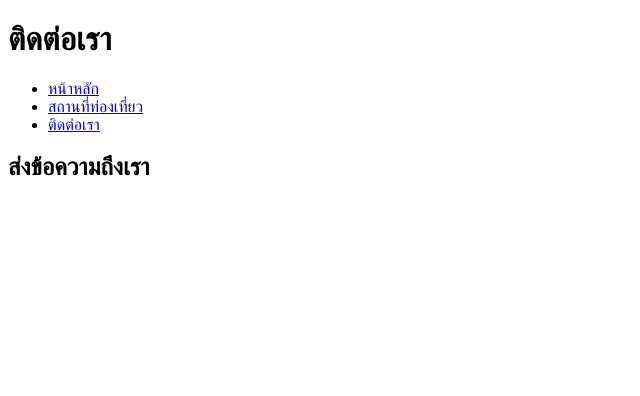
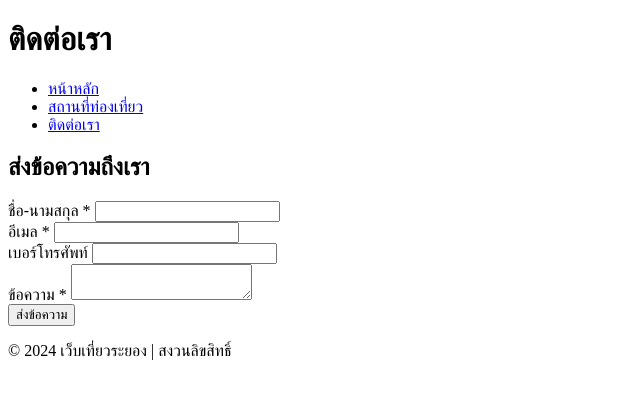
Before and after one commit to kitti66160019/rayong-travel-web, a plain HTML site: page contact.html in a window 1280 px wide. Shown: the whole page, without its empty margins (0-640 px from the left). Drawn offline with Linux system fonts and the light colour scheme.

Commit message:
เพิ่ม form และ footer ในหน้าติดต่อ

```diff
--- a/contact.html
+++ b/contact.html
@@ -20,8 +20,29 @@
     <main>
         <section>
             <h2>ส่งข้อความถึงเรา</h2>
-            <!-- ฟอร์มจะถูกเพิ่มที่นี่ -->
+            <form action="/submit" method="POST">
+                <div class="form-group">
+                    <label for="fullname">ชื่อ-นามสกุล *</label>
+                    <input type="text" id="fullname" name="fullname" required>
+                </div>
+                <div class="form-group">
+                    <label for="email">อีเมล *</label>
+                    <input type="email" id="email" name="email" required>
+                </div>
+                <div class="form-group">
+                    <label for="tel">เบอร์โทรศัพท์</label>
+                    <input type="tel" id="tel" name="tel">
+                </div>
+                <div class="form-group">
+                    <label for="message">ข้อความ *</label>
+                    <textarea id="message" name="message" required></textarea>
+                </div>
+                <button type="submit">ส่งข้อความ</button>
+            </form>
         </section>
     </main>
+    <footer>
+        <p>© 2024 เว็บเที่ยวระยอง | สงวนลิขสิทธิ์</p>
+    </footer>
 </body>
 </html>
```
